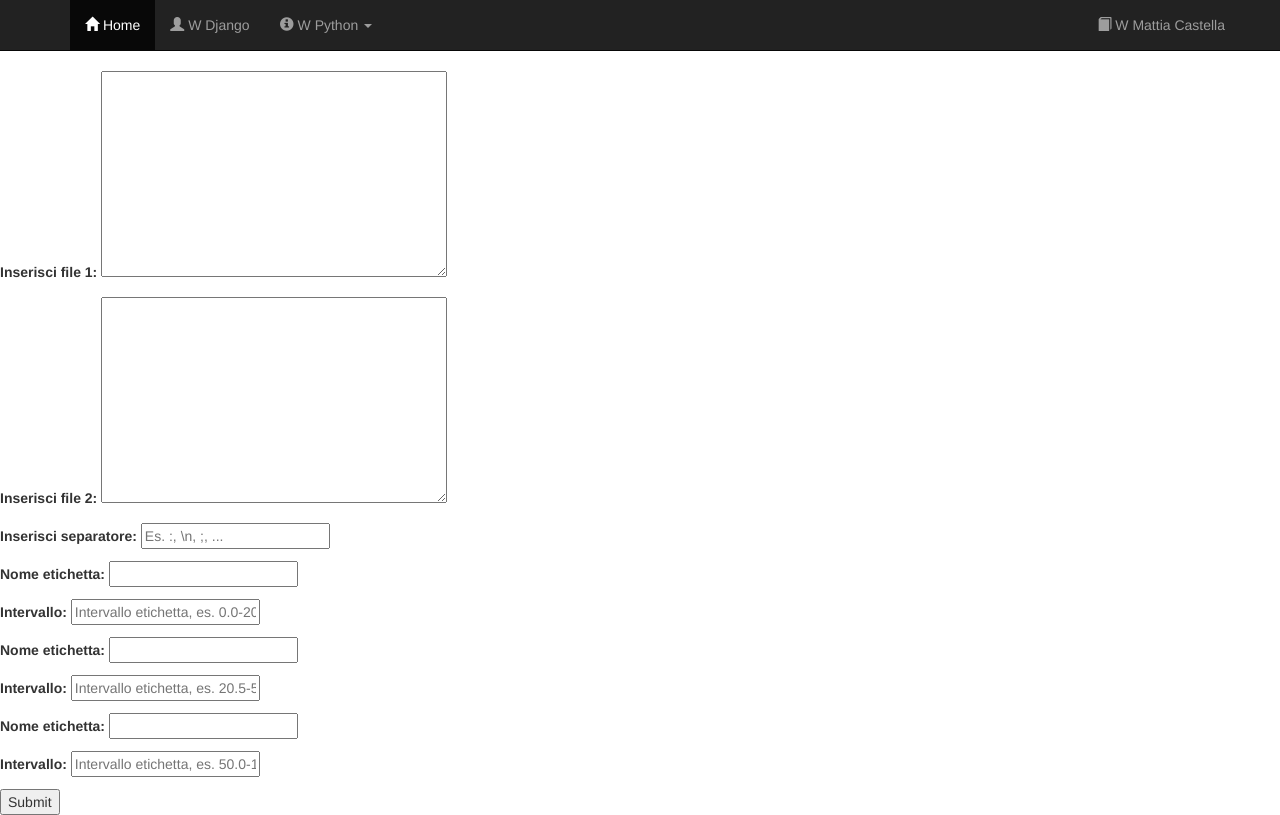
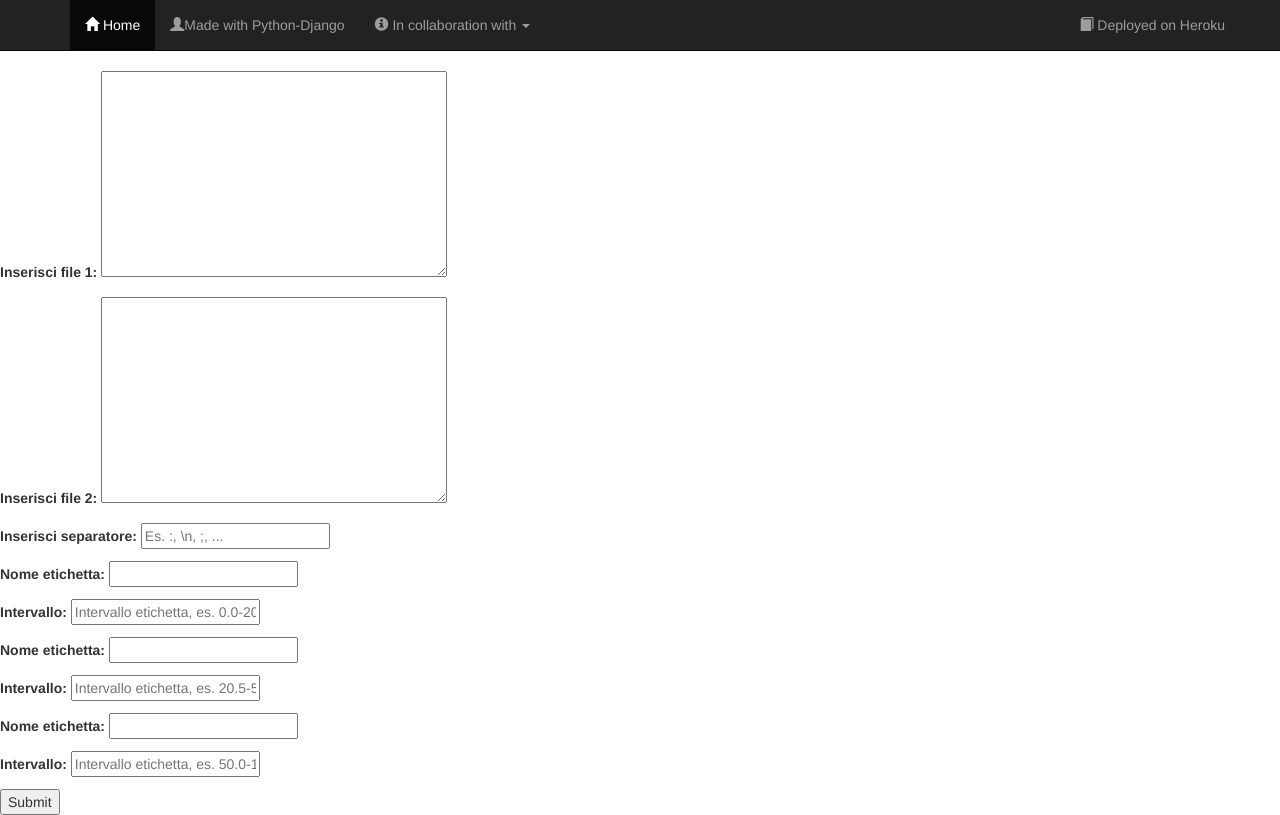
Before and after one commit to giuseppemauro99/iatextsimilarity, a Django app: page /index_with_textbox/ in a window 1280 px wide. Run offline with Django 3.2, Linux system fonts and the light colour scheme; some libraries are stand-ins or nearby versions.

Commit message:
new life

```diff
--- a/hello/forms.py
+++ b/hello/forms.py
@@ -4,22 +4,23 @@ from django import forms
 class Form1(forms.Form):
     file1 = forms.FileField(label="Inserisci file 1")
     file2_query = forms.FileField(label="Inserisci file 2")
-    label1 = forms.CharField(label="Nome etichetta")
+    label1 = forms.CharField(label="Nome etichetta", initial='label1')
     label1_interval = forms.CharField(label='Intervallo',
                                       widget=forms.TextInput(
                                           attrs={'placeholder': 'Intervallo etichetta, es. 0.0-20.5',
-                                                 'class': 'customSize'}))
-    label2 = forms.CharField(label="Nome etichetta")
+                                                 'class': 'customSize'}), initial='0.0-20.5')
+    label2 = forms.CharField(label="Nome etichetta", initial='label2')
     label2_interval = forms.CharField(label='Intervallo',
                                       widget=forms.TextInput(
                                           attrs={'placeholder': 'Intervallo etichetta, es. 20.5-50.0',
-                                                 'class': 'customSize'}))
-    label3 = forms.CharField(label="Nome etichetta")
+                                                 'class': 'customSize'}), initial='20.5-50.0')
+    label3 = forms.CharField(label="Nome etichetta", initial='label3')
     label3_interval = forms.CharField(label='Intervallo',
                                       widget=forms.TextInput(
                                           attrs={'placeholder': 'Intervallo etichetta, es. 50.0-100.0',
-                                                 'class': 'customSize'}))
+                                                 'class': 'customSize'}), initial='50.0-100.0')
 
+#non ancora usato
 class Form2(forms.Form):
     file1 = forms.CharField(label="Inserisci file 1", widget=forms.Textarea)
     file2_query = forms.CharField(label="Inserisci file 2", widget=forms.Textarea)
--- a/hello/templates/base.html
+++ b/hello/templates/base.html
@@ -51,19 +51,19 @@
         <a href="/"><span class="glyphicon glyphicon-home"></span> Home</a>
       </li>
       <li>
-        <a href="https://devcenter.heroku.com/articles/how-heroku-works"><span class="glyphicon glyphicon-user"></span> W Django</a>
+        <a href="https://devcenter.heroku.com/articles/how-heroku-works"><span class="glyphicon glyphicon-user"></span>Made with Python-Django</a>
       </li>
       <li class="dropdown">
-        <a href="#" class="dropdown-toggle" data-toggle="dropdown" role="button" aria-expanded="false"><span class="glyphicon glyphicon-info-sign"></span> W Python <span class="caret"></span></a>
+        <a href="#" class="dropdown-toggle" data-toggle="dropdown" role="button" aria-expanded="false"><span class="glyphicon glyphicon-info-sign"></span> In collaboration with <span class="caret"></span></a>
           <ul class="dropdown-menu" role="menu">
-            <li><a href="https://devcenter.heroku.com/articles/getting-started-with-ruby">W Spotted</a></li>
+            <li><a href="https://devcenter.heroku.com/articles/getting-started-with-ruby">Mattia Castellano</a></li>
 
           </ul>
       </li>
     </ul>
     <ul class="nav navbar-nav navbar-right">
       <li class="navbar-right">
-        <a href="https://devcenter.heroku.com"><span class="glyphicon glyphicon-book"></span> W Mattia Castella</a>
+        <a href="https://devcenter.heroku.com"><span class="glyphicon glyphicon-book"></span> Deployed on Heroku</a>
       </li>
     </ul>
   </div>
--- a/hello/views.py
+++ b/hello/views.py
@@ -157,13 +157,16 @@ def similarityMatrix(file1, file2, request, separatore='\n'):
 
     nlp = spacy.load("it_core_news_sm")
 
-    buf1 = io.StringIO(file1).getvalue()
-    lines1 = buf1.split(separatore)
-    row = len(lines1)
+    try:
+        buf1 = io.StringIO(file1).getvalue()
+        lines1 = buf1.split(separatore)
+        row = len(lines1)
 
-    buf2 = io.StringIO(file2).getvalue()
-    lines2 = buf2.split(separatore)
-    col = len(lines2)
+        buf2 = io.StringIO(file2).getvalue()
+        lines2 = buf2.split(separatore)
+        col = len(lines2)
+    except Exception as e:
+        raise "Errore lettura file" + e
 
     sim_matrix = [["string" for x in range(col)] for y in range(row)]
     sim_matrix_val = [[1 for x in range(col)] for y in range(row)]
--- a/runtime.txt
+++ b/runtime.txt
@@ -1 +1 @@
-python-3.7.3
+python-3.8.5
```
